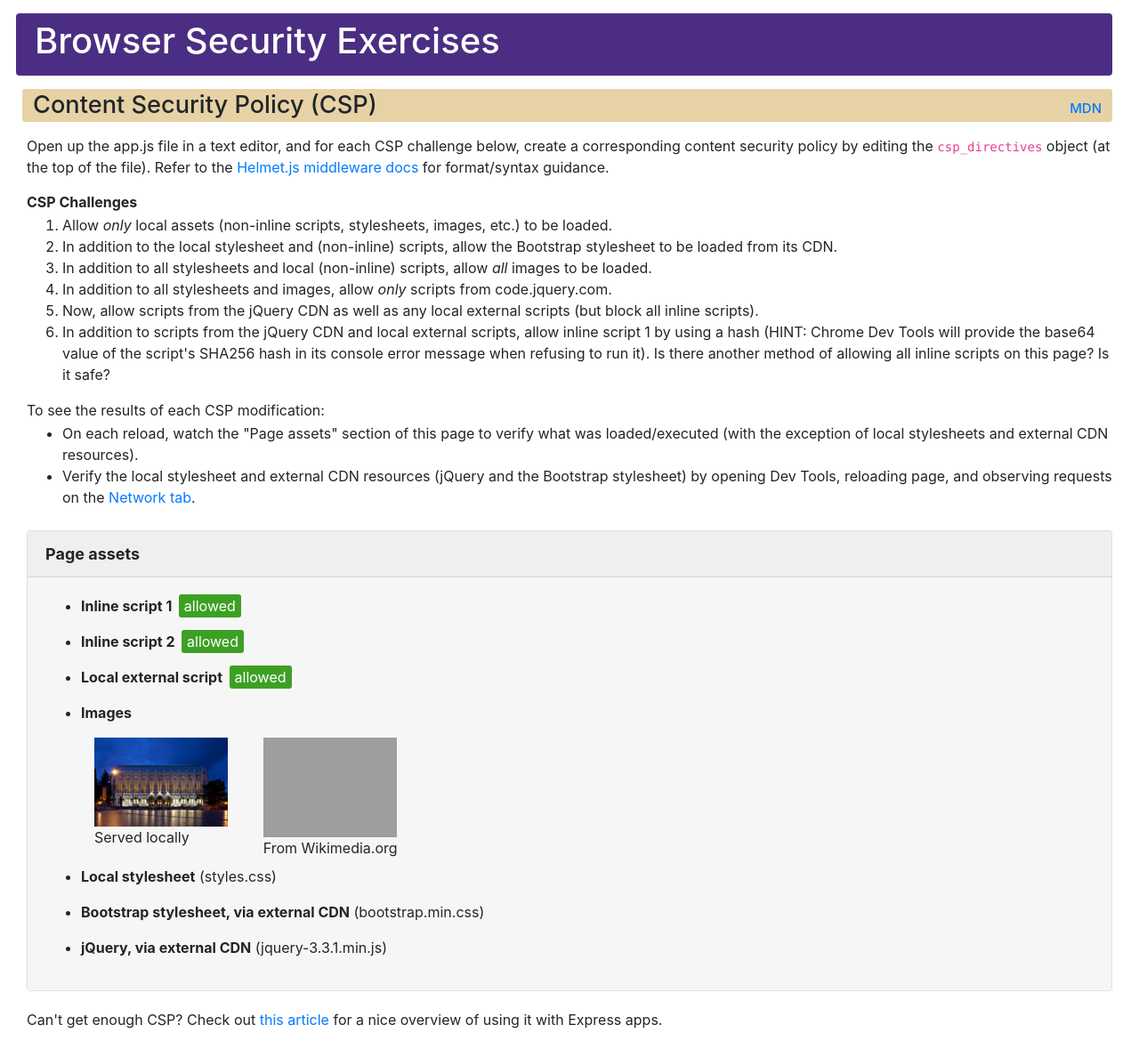
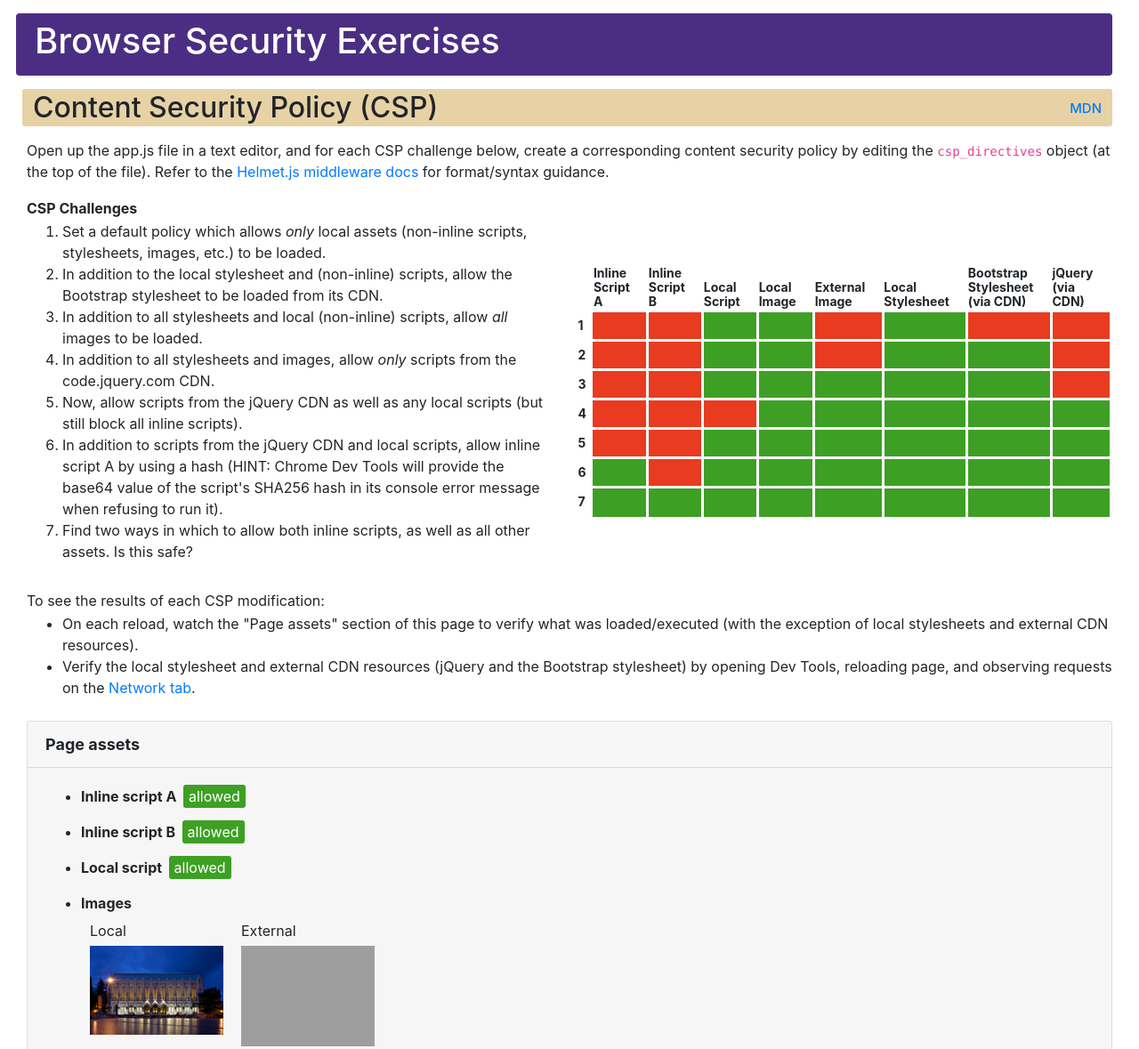
Before and after one commit to uwciso/browser-security, a website: page index.html in a window 1280 px wide. Shown: the top 1179 px of the page at 89% size. Drawn offline with nearby package versions, Linux system fonts and the light colour scheme; grey boxes are pictures that could not be loaded.

Commit message:
adds visual instructions table for CSP challenges

```diff
--- a/app.js
+++ b/app.js
@@ -2,7 +2,7 @@
  Modify this object with your chosen CSP directives
 *****************************************************************************/
 const csp_directives = {
-  'default-src': ['*']
+  'default-src': ["*"]
 };
 
 const express = require('express');
--- a/index.html
+++ b/index.html
@@ -4,26 +4,128 @@
   <meta charset="utf-8">
   <meta http-equiv="X-UA-Compatible" content="IE=edge">
   <meta name="viewport" content="width=device-width, initial-scale=1">
+  <link rel="stylesheet" type="text/css" href="stylesheets/styles.css" />
   <link rel="stylesheet" href="https://stackpath.bootstrapcdn.com/bootstrap/4.1.3/css/bootstrap.min.css">
-  <link rel="stylesheet" type="text/css" href="stylesheets/styles.css" />
   <title>Browser Security Exercises</title>
 </head>
 <body>
+
   <div class="banner">
     <h1>Browser Security Exercises</h1>
   </div>
   <h2 class="first">Content Security Policy (CSP)<span class="resource"><a href="https://developer.mozilla.org/en-US/docs/Web/HTTP/CSP" target="0">MDN</a></span></h2>
   <p class="instructions">Open up the app.js file in a text editor, and for each CSP challenge below, create a corresponding content security policy by editing the <code>csp_directives</code> object (at the top of the file). Refer to the <a href="https://helmetjs.github.io/docs/csp/" target="0">Helmet.js middleware docs</a> for format/syntax guidance. </p>
+
+  <div class="csp-challenges">
+    <div class="written-instr">
       <p class="instructions"><b>CSP Challenges</b></p>
       <ol>
-    <li>Allow <i>only</i> local assets (non-inline scripts, stylesheets, images, etc.) to be loaded.</li>
+        <li>Set a default policy which allows <i>only</i> local assets (non-inline scripts, stylesheets, images, etc.) to be loaded.</li>
         <li>In addition to the local stylesheet and (non-inline) scripts, allow the Bootstrap stylesheet to be loaded from its CDN.</li>
         <li>In addition to all stylesheets and local (non-inline) scripts, allow <i>all</i> images to be loaded.</li>
-    <li>In addition to all stylesheets and images, allow <i>only</i> scripts from code.jquery.com.</li>
-    <li>Now, allow scripts from the jQuery CDN as well as any local external scripts (but block all inline scripts).</li>
-    <li>In addition to scripts from the jQuery CDN and local external scripts, allow inline script 1 by using a hash (HINT: Chrome Dev Tools will provide the base64 value of the script's SHA256 hash in its console error message when refusing to run it). Is there another method of allowing all inline scripts on this page? Is it safe?</li>
+        <li>In addition to all stylesheets and images, allow <i>only</i> scripts from the code.jquery.com CDN.</li>
+        <li>Now, allow scripts from the jQuery CDN as well as any local scripts (but still block all inline scripts).</li>
+        <li>In addition to scripts from the jQuery CDN and local scripts, allow inline script A by using a hash (HINT: Chrome Dev Tools will provide the base64 value of the script's SHA256 hash in its console error message when refusing to run it).</li>
+        <li>Find two ways in which to allow both inline scripts, as well as all other assets. Is this safe?</li>
       </ol>
-
+    </div>
+    <div class="table-instr">
+      <table class="challenges">
+        <thead>
+          <tr>
+            <th></th>
+            <th>Inline Script A</th>
+            <th>Inline Script B</th>
+            <th>Local Script</th>
+            <th>Local Image</th>
+            <th>External Image</th>
+            <th>Local Stylesheet</th>
+            <th>Bootstrap Stylesheet (via CDN)</th>
+            <th>jQuery (via CDN)</th>
+          </tr>
+        </thead>
+        <tbody>
+          <tr>
+            <th>1</th>
+            <td class="no"></td>
+            <td class="no"></td>
+            <td class="yes"></td>
+            <td class="yes"></td>
+            <td class="no"></td>
+            <td class="yes"></td>
+            <td class="no"></td>
+            <td class="no"></td>
+          </tr>
+          <tr>
+            <th>2</th>
+            <td class="no"></td>
+            <td class="no"></td>
+            <td class="yes"></td>
+            <td class="yes"></td>
+            <td class="no"></td>
+            <td class="yes"></td>
+            <td class="yes"></td>
+            <td class="no"></td>
+          </tr>
+          <tr>
+            <th>3</th>
+            <td class="no"></td>
+            <td class="no"></td>
+            <td class="yes"></td>
+            <td class="yes"></td>
+            <td class="yes"></td>
+            <td class="yes"></td>
+            <td class="yes"></td>
+            <td class="no"></td>
+          </tr>
+          <tr>
+            <th>4</th>
+            <td class="no"></td>
+            <td class="no"></td>
+            <td class="no"></td>
+            <td class="yes"></td>
+            <td class="yes"></td>
+            <td class="yes"></td>
+            <td class="yes"></td>
+            <td class="yes"></td>
+          </tr>
+          <tr>
+            <th>5</th>
+            <td class="no"></td>
+            <td class="no"></td>
+            <td class="yes"></td>
+            <td class="yes"></td>
+            <td class="yes"></td>
+            <td class="yes"></td>
+            <td class="yes"></td>
+            <td class="yes"></td>
+          </tr>
+          <tr>
+            <th>6</th>
+            <td class="yes"></td>
+            <td class="no"></td>
+            <td class="yes"></td>
+            <td class="yes"></td>
+            <td class="yes"></td>
+            <td class="yes"></td>
+            <td class="yes"></td>
+            <td class="yes"></td>
+          </tr>
+          <tr>
+            <th>7</th>
+            <td class="yes"></td>
+            <td class="yes"></td>
+            <td class="yes"></td>
+            <td class="yes"></td>
+            <td class="yes"></td>
+            <td class="yes"></td>
+            <td class="yes"></td>
+            <td class="yes"></td>
+          </tr>
+        </tbody>
+      </table>
+    </div>
+  </div>
   <p class="instructions">To see the results of each CSP modification:</p>
   <ul>
     <li>On each reload, watch the "Page assets" section of this page to verify what was loaded/executed (with the exception of local stylesheets and external CDN resources).</li>
@@ -45,7 +147,7 @@
     <div class="card-body">
       <ul>
         <li>
-          <p class="item">Inline script 1</p>
+          <p class="item">Inline script A</p>
           <span id='inline-msg' class='blocked'>blocked</span>
           <script type="text/javascript">
             // replaces span to reflect script having executed
@@ -60,7 +162,7 @@
         </li>
 
         <li>
-          <p class="item">Inline script 2</p>
+          <p class="item">Inline script B</p>
           <span id='inline2-msg' class='blocked'>blocked</span>
           <script type="text/javascript">
             // replaces span to reflect script having executed
@@ -74,22 +176,20 @@
           </script>
         </li>
         <li>
-          <p class="item">Local external script</p>
+          <p class="item">Local script</p>
           <span id='external-msg' class='blocked'>blocked</span>
           <script type="text/javascript" src="js/local.js"></script>
         </li>
         <li class='images'>
           <p class='item'>Images</p>
-          <div class='container images'>
-            <div class="row">
-              <div class="col-md-2">
+          <div class='all-images'>
+            <div class="">
+              <label for='local'>Local</label>
               <img id='local' src='img/uw-suz.jpg'>
-                <label for='local'>Served locally</label>
             </div>
-              <div class="col-md-2">
+            <div class="">
+              <label for='wikimedia'>External</label>
               <img id='wikimedia' src="https://upload.wikimedia.org/wikipedia/commons/6/6b/NYC_-_Guggenheim_Museum.jpg" >
-                <label for='wikimedia'>From Wikimedia.org</label>
-              </div>
             </div>
           </div>
         </li>
--- a/public/stylesheets/styles.css
+++ b/public/stylesheets/styles.css
@@ -11,6 +11,43 @@ body {
 }
 .backlink {
   margin-top: 15px;
+}
+.csp-challenges {
+  display: flex;
+  flex-direction: row;
+  justify-content: flex-start;
+  align-content: flex-start;
+  align-items: center;
+}
+.csp-challenges .written-instr {
+  padding-right: 35px;
+}
+.csp-challenges .table-instr {
+  margin-top: 23px;
+}
+table.challenges th {
+  padding-right: 20px;
+  width: 10px;
+  font-size: 14px;
+  line-height: 16px;
+  vertical-align: bottom;
+}
+table.challenges th:first-child {
+  padding-right: 7px;
+  vertical-align: middle;
+}
+table.challenges td {
+  border-right: 3px solid white;
+  border-top: 3px solid white;
+  height: 33px;
+}
+td.no {
+  background-color: #e83b20;
+}
+td.yes {
+  background-color: #3da024;
+}
+td.no, td.yes {
 }
 .example-img {
   border: 1px solid lightgray;
@@ -41,8 +78,16 @@ p.instructions {
   margin-bottom: 2px;
   margin-top: 15px;
 }
-.container.images {
-  margin-left: 0;
+.all-images {
+  display: flex;
+  flex-direction: row;
+  justify-content: flex-start;
+  align-content: flex-start;
+  margin-bottom: 20px;
+}
+.all-images div {
+  margin-right: 10px;
+  margin-left: 10px;
 }
 .item {
   font-weight: bold;
@@ -51,6 +96,12 @@ p.instructions {
 .images img {
   width: 150px;
   display: block;
+}
+.images p.item {
+  margin-bottom: 7px;
+}
+.images label {
+  margin-bottom: 5px;
 }
 .frame {
   height: 100px;
```
Lines whose indentation alone changed are shown as unchanged.
